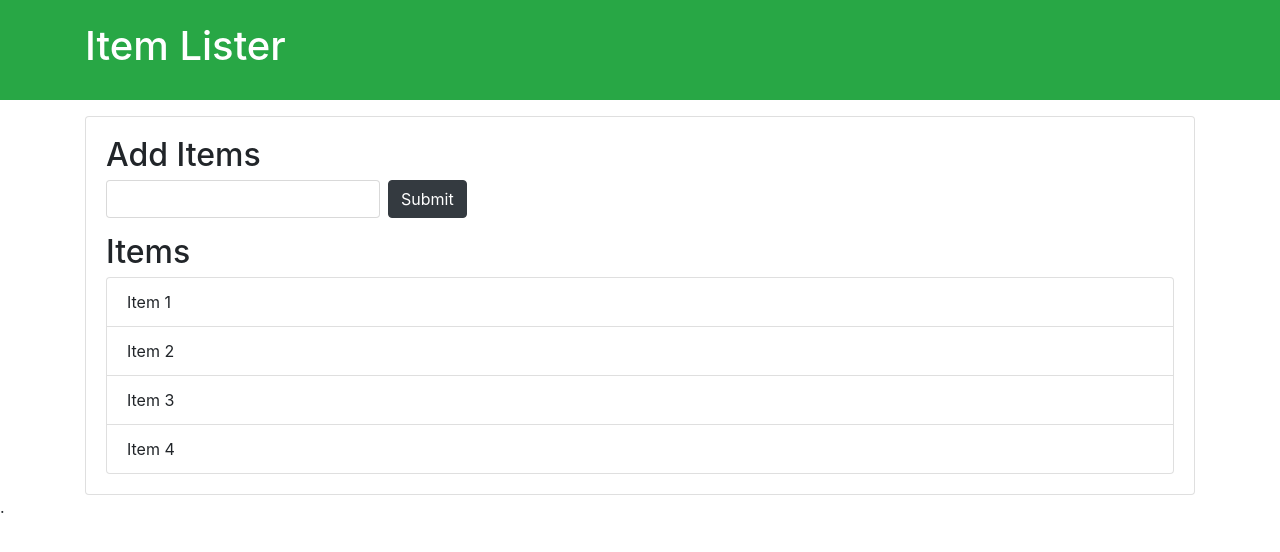
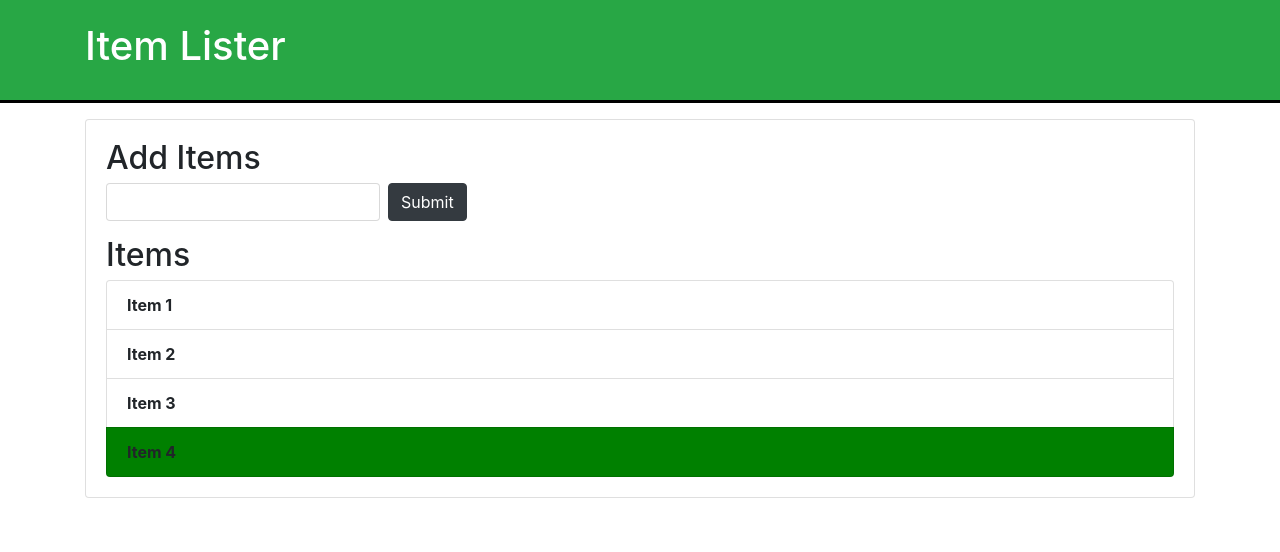
Before and after one commit to AkankshaSurkar/GitStart1, a plain HTML site: page index.html in a window 1280 px wide. Drawn offline with nearby package versions, Linux system fonts and the light colour scheme.

Commit message:
commit msg

```diff
--- /dev/null
+++ b/dom.js
@@ -0,0 +1,15 @@
+console.dir(document);
+console.log(document.domain);
+console.log(document.title);
+//items[3].style.backgroundcolor='green';
+var headerTitle=document.getElementById('header-title');
+var header=document.getElementById('main-header');
+header.style.borderBottom='solid 3px #000';
+var items=document.getElementsByClassName('list-group-item');
+console.log(items);
+//console.log(items[3]);
+items[3].style.backgroundColor = 'green';
+for(var i=0;i<items.length;i++)
+{
+    items[i].style.fontWeight ='bold';
+}
--- a/index.html
+++ b/index.html
@@ -8,6 +8,8 @@
   <link rel="stylesheet" href="https://maxcdn.bootstrapcdn.com/bootstrap/4.0.0-beta/css/bootstrap.min.css" integrity="sha384-/Y6pD6FV/Vv2HJnA6t+vslU6fwYXjCFtcEpHbNJ0lyAFsXTsjBbfaDjzALeQsN6M" crossorigin="anonymous">
   <title>Item Lister</title>
 </head>
+<style>
+  </style>
 <body>
   <header id="main-header" class="bg-success text-white p-4 mb-3">
     <div class="container">
@@ -32,5 +34,5 @@
   </div>
 
 </body>
+<script src="dom.js"></script>
 </html>
-.
```
